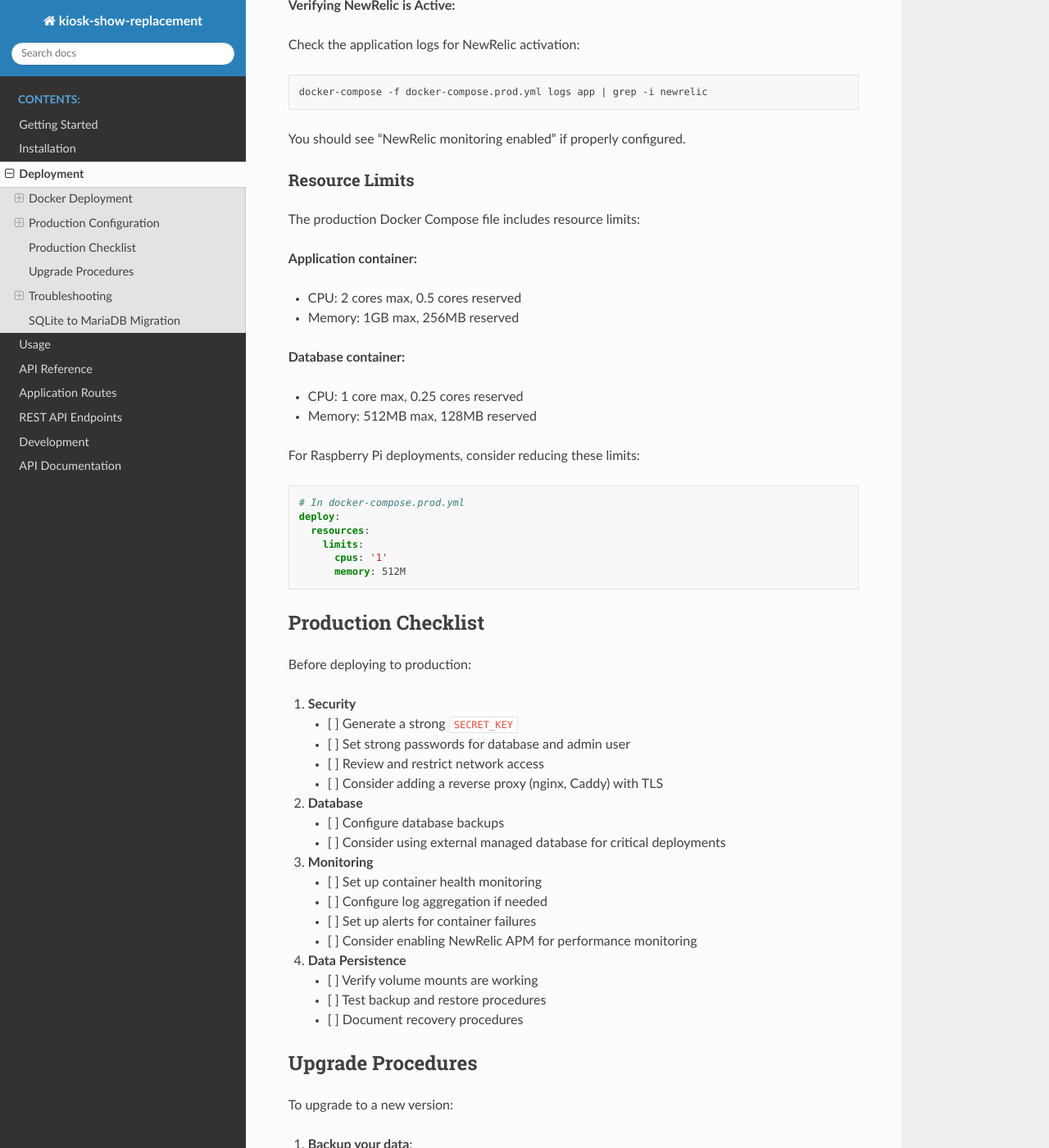
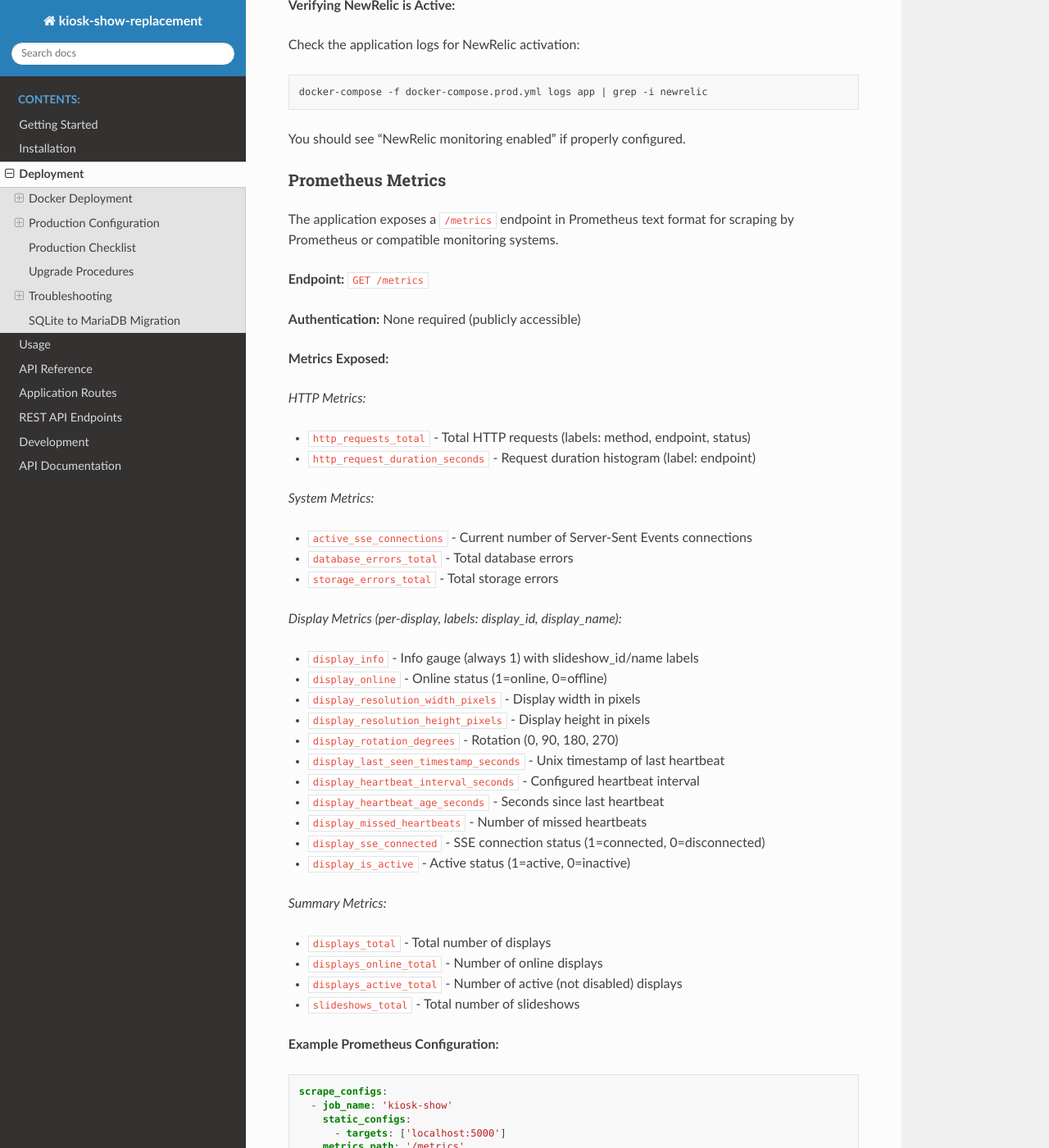
Before and after one commit to jantman/kiosk-show-replacement, a Sphinx documentation site: the page built from docs/deployment.rst, in a window 1280 px wide and 1400 px high, scrolled down 3037 px. Shown: the whole window at 82% size. Built offline with Sphinx 7.4.7 and the Read the Docs theme 3.1.0, drawn with Linux system fonts in a browser that asks for light colours; some of the changed text lies outside the part shown.

Commit message:
PROM-M3: Complete Prometheus endpoint feature with documentation
Add comprehensive Prometheus metrics documentation to deployment.rst:
- Describe all exposed metrics with their types and labels
- Include example Prometheus scrape configuration
- Provide example PromQL queries for monitoring

Move prometheus.md to docs/features/completed/ to indicate feature
completion.

All nox sessions pass:
- lint: success
- type_check: success
- test-3.14: 488 tests pass
- test-integration: 109 tests pass
- test-e2e: 15 tests pass (6 skipped)

Co-Authored-By: Claude Opus 4.5 <noreply@anthropic.com>

```diff
--- a/docs/deployment.rst
+++ b/docs/deployment.rst
@@ -171,6 +171,73 @@ Check the application logs for NewRelic activation:
    docker-compose -f docker-compose.prod.yml logs app | grep -i newrelic
 
 You should see "NewRelic monitoring enabled" if properly configured.
+
+Prometheus Metrics
+~~~~~~~~~~~~~~~~~~
+
+The application exposes a ``/metrics`` endpoint in Prometheus text format for
+scraping by Prometheus or compatible monitoring systems.
+
+**Endpoint:** ``GET /metrics``
+
+**Authentication:** None required (publicly accessible)
+
+**Metrics Exposed:**
+
+*HTTP Metrics:*
+
+* ``http_requests_total`` - Total HTTP requests (labels: method, endpoint, status)
+* ``http_request_duration_seconds`` - Request duration histogram (label: endpoint)
+
+*System Metrics:*
+
+* ``active_sse_connections`` - Current number of Server-Sent Events connections
+* ``database_errors_total`` - Total database errors
+* ``storage_errors_total`` - Total storage errors
+
+*Display Metrics (per-display, labels: display_id, display_name):*
+
+* ``display_info`` - Info gauge (always 1) with slideshow_id/name labels
+* ``display_online`` - Online status (1=online, 0=offline)
+* ``display_resolution_width_pixels`` - Display width in pixels
+* ``display_resolution_height_pixels`` - Display height in pixels
+* ``display_rotation_degrees`` - Rotation (0, 90, 180, 270)
+* ``display_last_seen_timestamp_seconds`` - Unix timestamp of last heartbeat
+* ``display_heartbeat_interval_seconds`` - Configured heartbeat interval
+* ``display_heartbeat_age_seconds`` - Seconds since last heartbeat
+* ``display_missed_heartbeats`` - Number of missed heartbeats
+* ``display_sse_connected`` - SSE connection status (1=connected, 0=disconnected)
+* ``display_is_active`` - Active status (1=active, 0=inactive)
+
+*Summary Metrics:*
+
+* ``displays_total`` - Total number of displays
+* ``displays_online_total`` - Number of online displays
+* ``displays_active_total`` - Number of active (not disabled) displays
+* ``slideshows_total`` - Total number of slideshows
+
+**Example Prometheus Configuration:**
+
+.. code-block:: yaml
+
+   scrape_configs:
+     - job_name: 'kiosk-show'
+       static_configs:
+         - targets: ['localhost:5000']
+       metrics_path: '/metrics'
+
+**Example Queries:**
+
+.. code-block:: promql
+
+   # Percentage of online displays
+   displays_online_total / displays_total * 100
+
+   # Displays with missed heartbeats
+   display_missed_heartbeats > 0
+
+   # Request rate by endpoint
+   rate(http_requests_total[5m])
 
 Resource Limits
 ~~~~~~~~~~~~~~~
```
Also changed, not shown: docs/features/completed/prometheus.md (renamed from docs/features/prometheus.md, +11 -1 lines).
